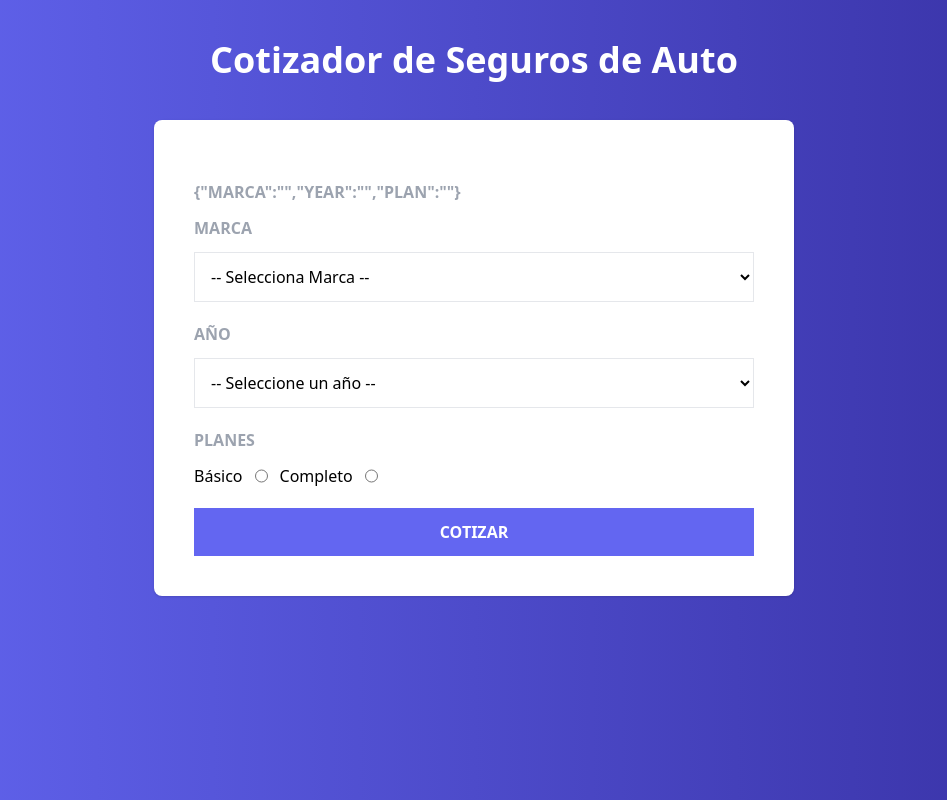
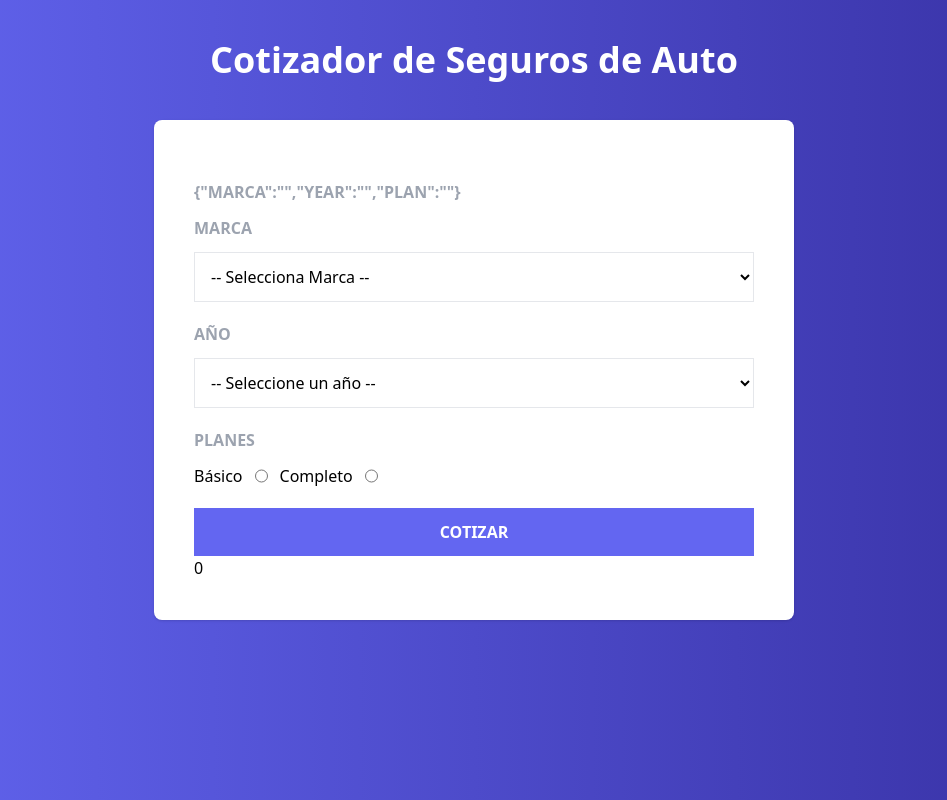
Before and after one commit to zassory/seguros, a React (Vite) app: page / in a window 1280 px wide. Shown: the whole page, without its empty margins (166-1113 px from the left). Built offline with nearby package versions, Linux system fonts and the light colour scheme.

Commit message:
mostrando el calculo

```diff
--- a/src/components/AppSeguro.jsx
+++ b/src/components/AppSeguro.jsx
@@ -1,8 +1,9 @@
 import { Formulario } from "./Formulario";
+import { useCotizador } from "../hooks/useCotizador";
 
 export const AppSeguro = () => {
 
-
+  const { resultado } = useCotizador();
 
   return (
     <>
@@ -13,6 +14,8 @@ export const AppSeguro = () => {
         </header>
         <main className="bg-white md:w-2/3 lg:w-2/4 mx-auto shadow rounded-lg p-10">
             <Formulario />
+
+            { resultado }
         </main>
     </>
   )
--- a/src/context/CotizadorProvider.jsx
+++ b/src/context/CotizadorProvider.jsx
@@ -32,13 +32,13 @@ const CotizadorProvider = ({ children }) => {
         const diferencia = obtenerDiferenciaYear(datos.year);
 
         //Hay que restar el 3% por cada año
-        resultado -= ((diferencia * 3) * base) / 100;
+        resultado -= ((diferencia * 3) * resultado) / 100;
 
         resultado *= calcularMarca(datos.marca);
 
         resultado *= calcularPlan(datos.plan);
         //result = result.toFixed(2);
-        resultado = Number(formatearDinero(result));
+        resultado = formatearDinero(resultado);
         setResultado(resultado);
     }
 
```
